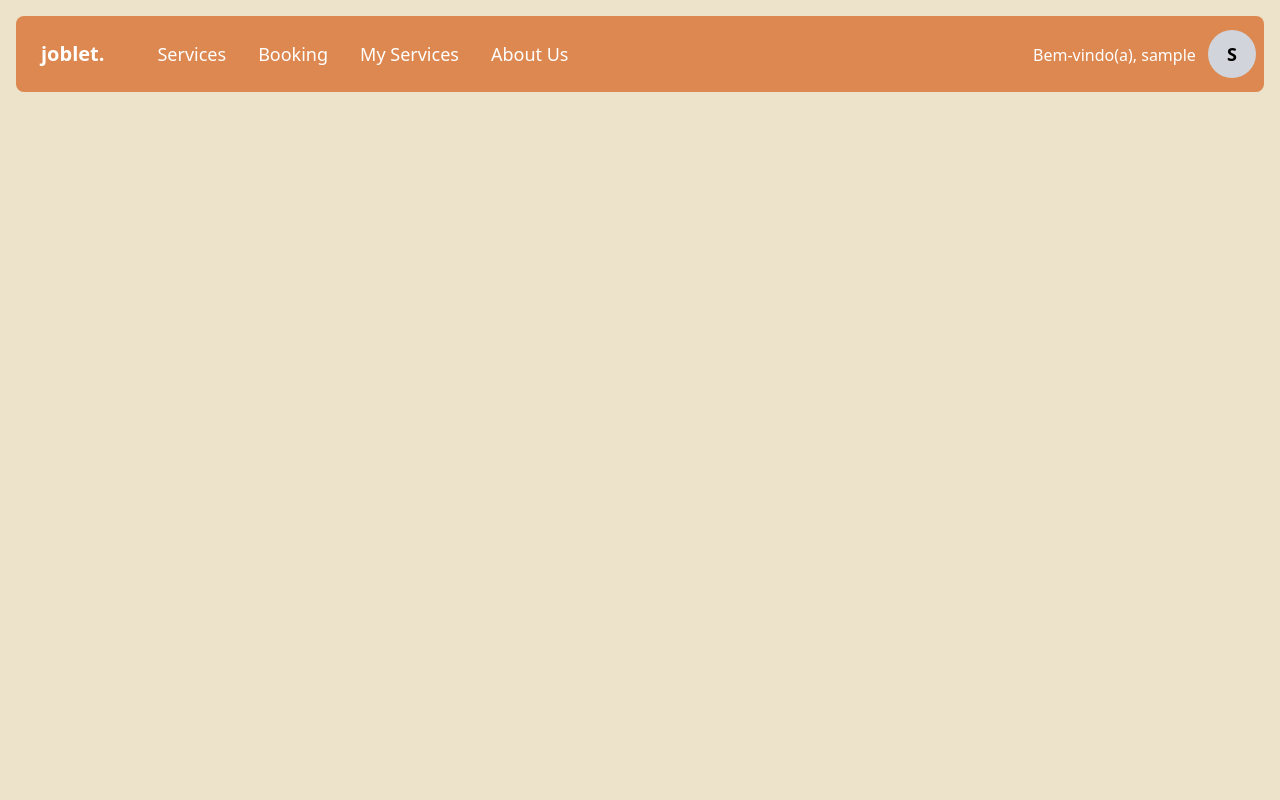
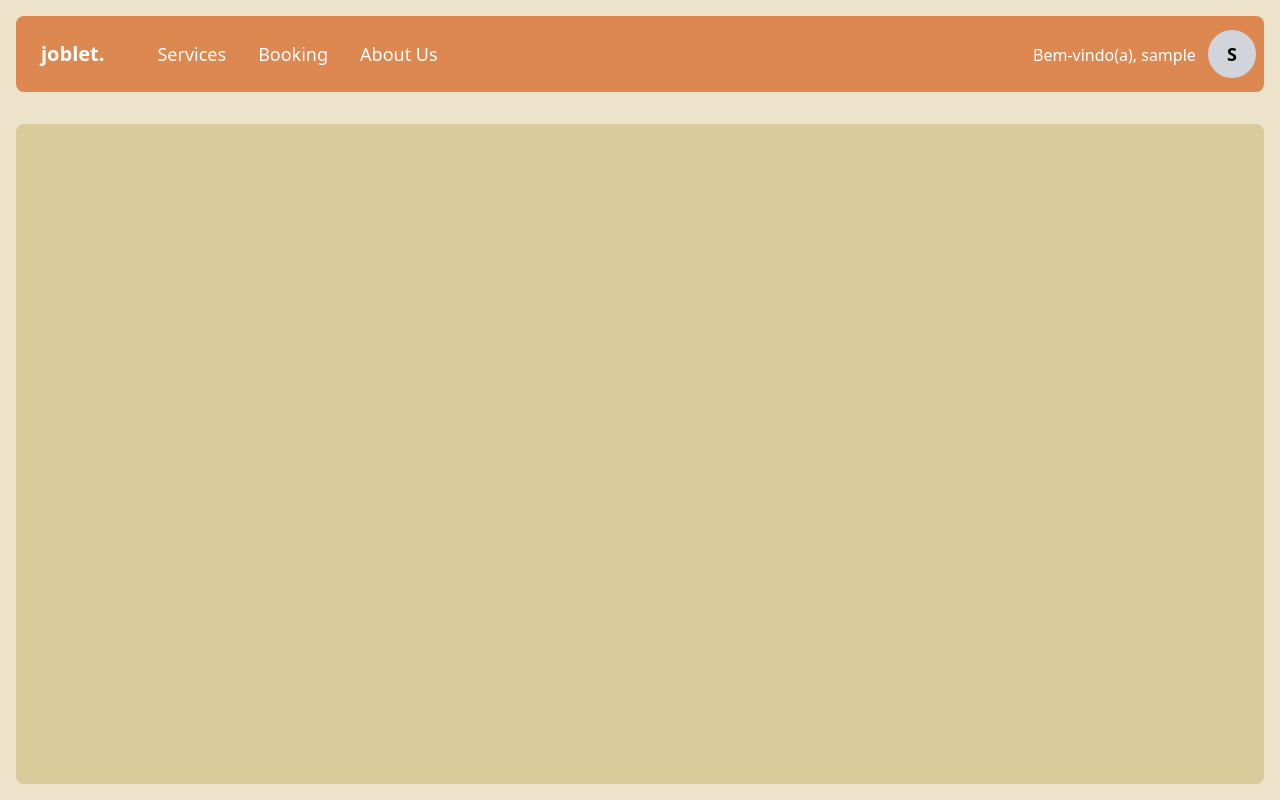
Before and after one commit to hujuc/Joblet-Django, a Django app: page /about/ in a window 1280 px wide. Run offline with Django 5.2, Linux system fonts and the light colour scheme; the visitor is signed in with stand-in values (Sample User, id 1); some libraries are stand-ins or nearby versions.

Commit message:
+container

```diff
--- a/Joblet/urls.py
+++ b/Joblet/urls.py
@@ -26,4 +26,6 @@ urlpatterns = [
     path('register/', views.register_view, name='register'),
     path('about/', views.about, name='about'),
     path('profile/', views.profile, name='profile'),
+    path('services/', views.services, name='services'),
+    path('booking/', views.booking, name='booking'),
 ]
--- a/app/templates/layout.html
+++ b/app/templates/layout.html
@@ -9,7 +9,6 @@
     <link href="https://cdn.jsdelivr.net/npm/daisyui@4.12.13/dist/full.min.css" rel="stylesheet" type="text/css" />
     <script src="https://cdn.tailwindcss.com"></script>
     <title>joblet.</title>
-
 </head>
 
 <body data-theme="retro">
@@ -20,10 +19,9 @@
                 <div class="navbar-start flex items-center gap-4">
                     <a class="btn btn-ghost text-xl text-white">joblet.</a>
                     <ul class="menu menu-horizontal px-1 text-white text-lg">
-                            <li><a href="{% url 'index' %}">Services</a></li>
-                            <li><a href="{% url 'about' %}">Booking</a></li>
-                            <li><a href="{% url 'profile' %}">My Services</a></li>
-                            <li><a href="{% url 'profile' %}">About Us</a></li>
+                        <li><a href="{% url 'services' %}">Services</a></li>
+                        <li><a href="{% url 'booking' %}">Booking</a></li>
+                        <li><a href="{% url 'about' %}">About Us</a></li>
                     </ul>
                 </div>
                 <div class="navbar-end flex gap-4">
@@ -75,9 +73,14 @@
 
     {% endif %}
 
-
+    <div class="p-4">
+        <div class="w-full px-4 py-6 bg-base-300 h-[calc(100vh-140px)] overflow-auto rounded-lg">
             {% block content %}
             {% endblock %}
         </div>
+    </div>
+
+
+</div>
 </body>
 </html>
--- a/app/views.py
+++ b/app/views.py
@@ -37,6 +37,13 @@ def login_view(request):
 def home(request):
     return render(request, 'index.html')
 
+def services(request):
+    return render(request, 'services.html')
+
+def booking(request):
+    return render(request, 'booking.html')
+
+
 def register_view(request):
     if request.method == 'POST':
         form = CustomUserCreationForm(request.POST)
```
Also changed, not shown: app/templates/booking.html (added), app/templates/services.html (added). Lines whose indentation alone changed are shown as unchanged.
